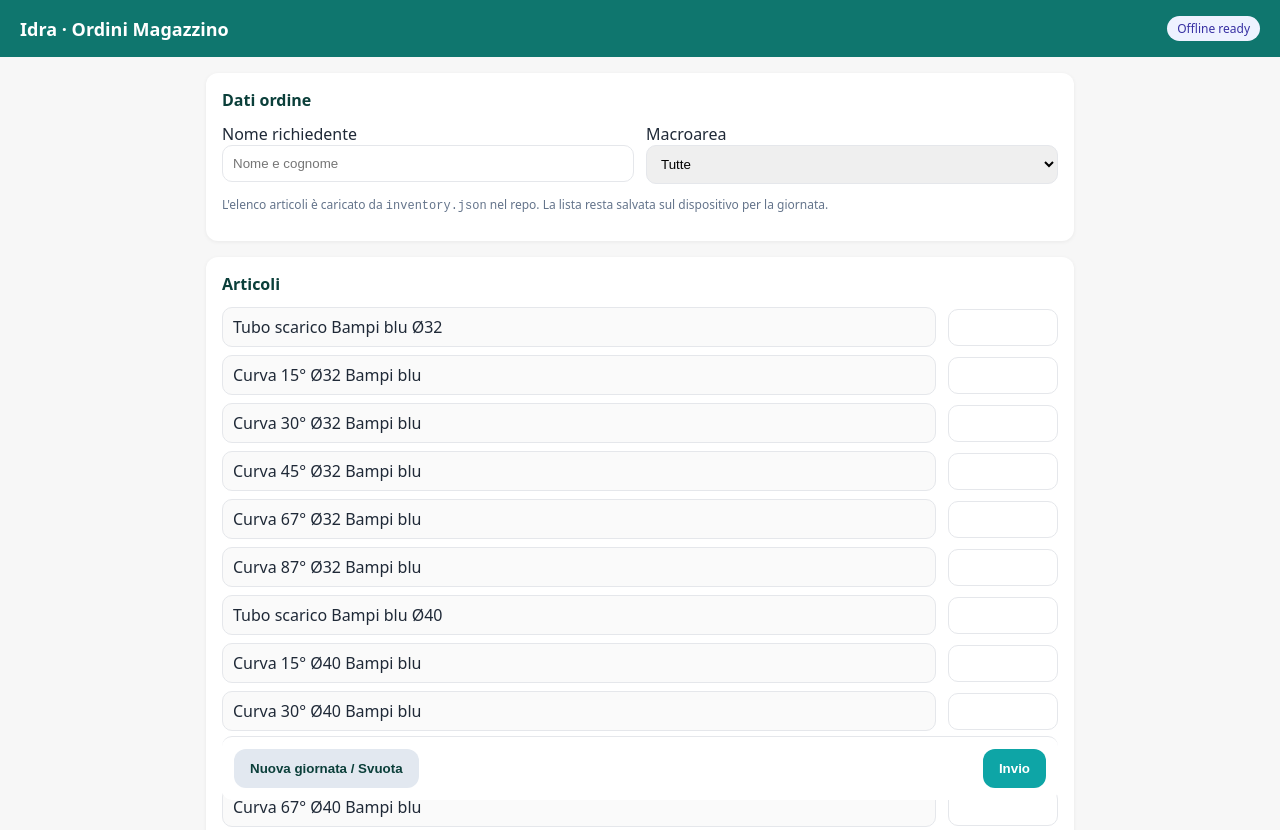
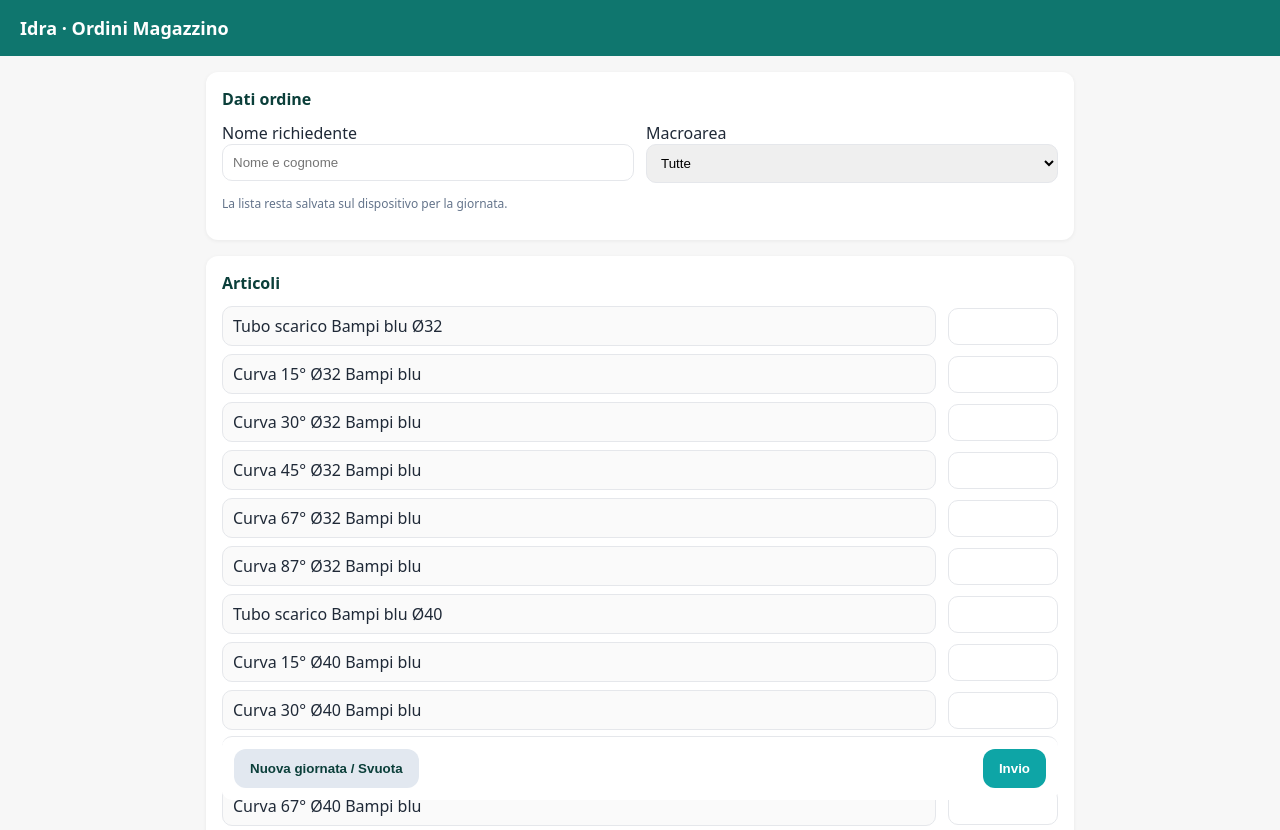
Before and after one commit to lorenzocardone922-droid/Idrozzino, a plain HTML site: page index.html in a window 1280 px wide. Shown: the top 830 px of the page. Drawn offline with Linux system fonts and the light colour scheme.

Commit message:
Update index.html
Cambiato alcune scritte non necessarie per utente finale

```diff
--- a/index.html
+++ b/index.html
@@ -33,7 +33,6 @@
 <body>
 <header>
   <h1>Idra · Ordini Magazzino</h1>
-  <span class="pill" id="status">Offline ready</span>
 </header>
 
 <main>
@@ -55,7 +54,7 @@
         </select>
       </div>
     </div>
-    <p class="muted">L'elenco articoli è caricato da <code>inventory.json</code> nel repo. La lista resta salvata sul dispositivo per la giornata.</p>
+    <p class="muted">La lista resta salvata sul dispositivo per la giornata.</p>
   </section>
 
   <section>
@@ -69,7 +68,7 @@
 
   <section id="resultBox" class="hidden">
     <h2>Lista generata</h2>
-    <p class="muted">Solo articoli con quantità &gt; 0. Puoi copiarla, scaricarla o inviarla via email.</p>
+    <p class="muted">Puoi copiarla, scaricarla o inviarla via email.</p>
     <textarea id="resultText" readonly></textarea>
     <div style="display:flex;gap:8px;flex-wrap:wrap;margin-top:8px">
       <button class="ghost" id="copyBtn">Copia</button>
```
